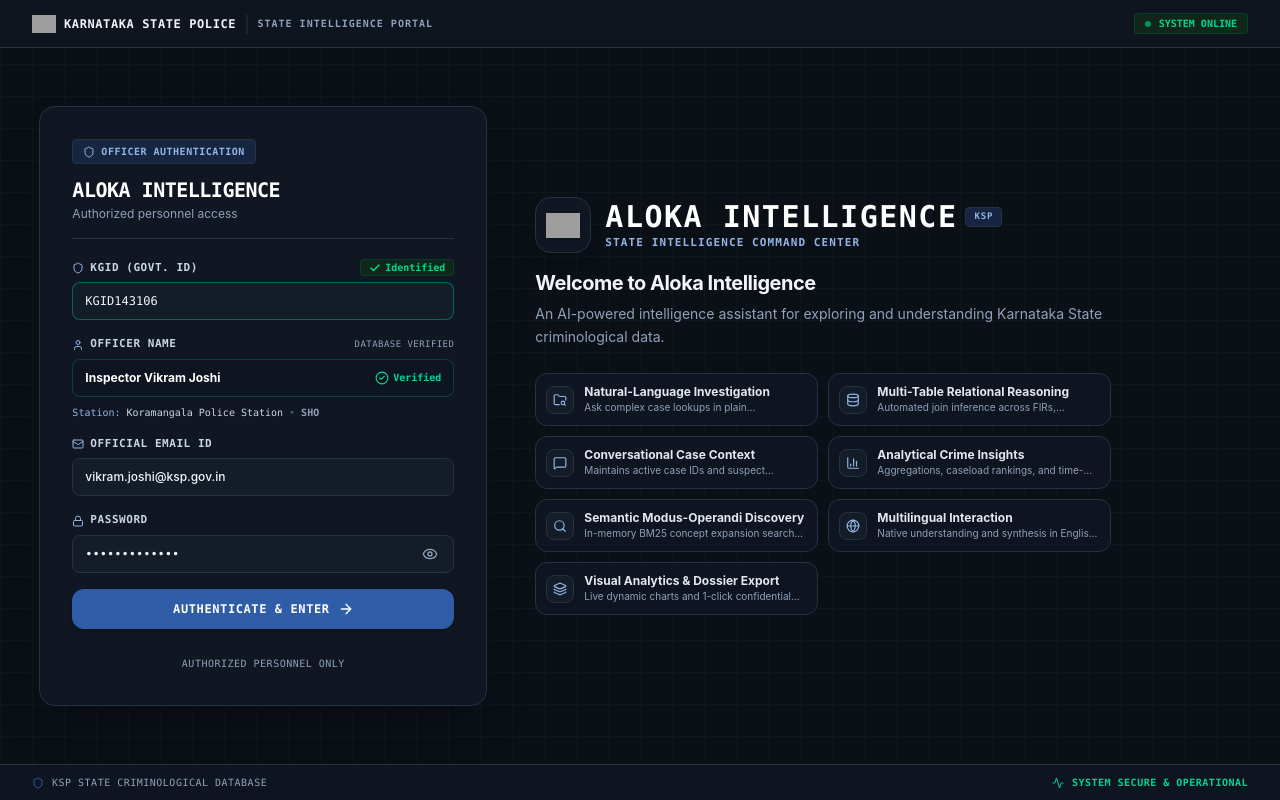
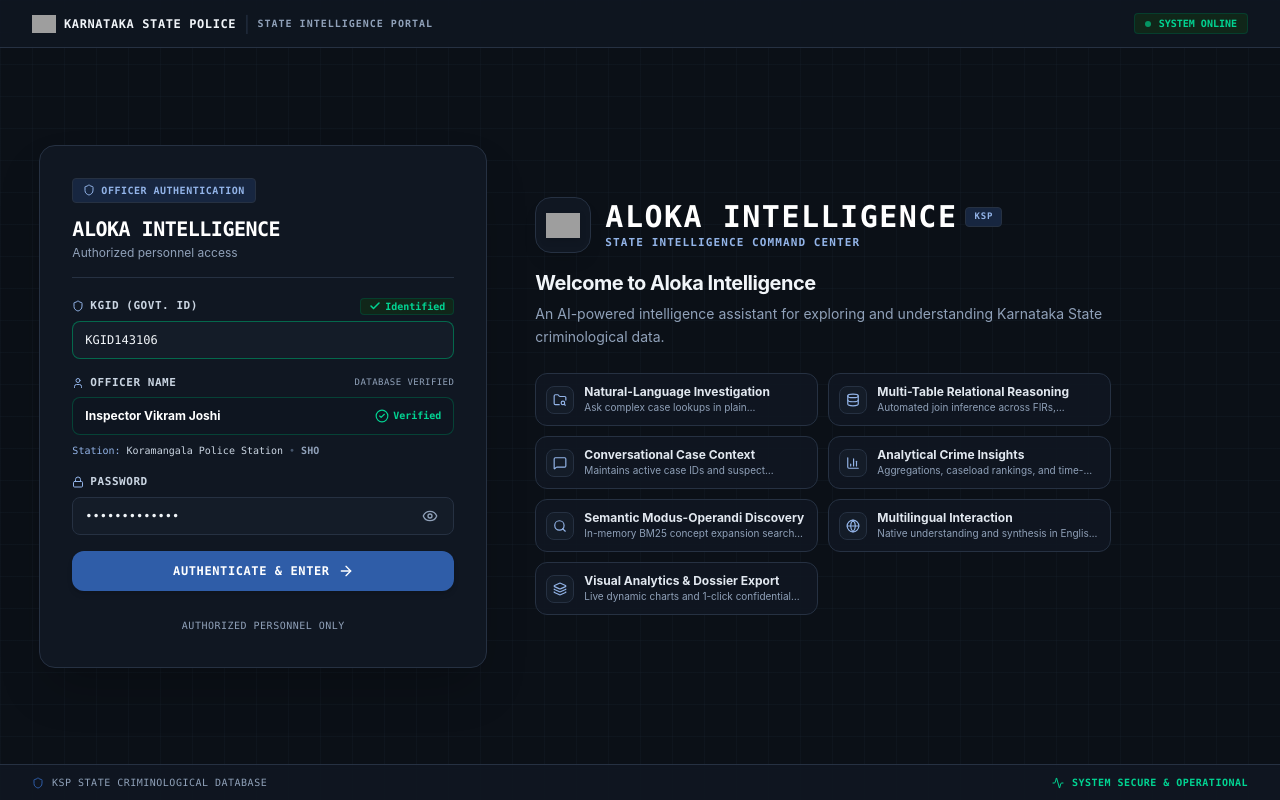
Before and after one commit to sudhir-sharma-17/ksp_crime_bot, a React (Vite) app in the folder frontend/: page / in a window 1280 px wide. Built offline with nearby package versions, Linux system fonts and the light colour scheme; no server answers; grey boxes are pictures that could not be loaded.

Commit message:
refactor(auth): remove email ID field from officer authentication credentials

```diff
--- a/frontend/src/components/auth/LoginPage.jsx
+++ b/frontend/src/components/auth/LoginPage.jsx
@@ -2,7 +2,6 @@ import React, { useState, useEffect, useRef } from 'react';
 import {
   Shield,
   User,
-  Mail,
   Lock,
   Eye,
   EyeOff,
@@ -71,7 +70,6 @@ export default function LoginPage({ onLoginSuccess }) {
   const [officerData, setOfficerData] = useState(null);
   const [isVerifying, setIsVerifying] = useState(false);
   const [kgidError, setKgidError] = useState(null);
-  const [email, setEmail] = useState('');
   const [password, setPassword] = useState('AlokaKSP@2026');
   const [showPassword, setShowPassword] = useState(false);
   const [isAuthenticating, setIsAuthenticating] = useState(false);
@@ -103,9 +101,6 @@ export default function LoginPage({ onLoginSuccess }) {
         if (data.found) {
           setOfficerData(data);
           setKgidError(null);
-          if (data.email) {
-            setEmail(data.email);
-          }
         } else {
           setOfficerData(null);
           setKgidError(data.message || "KGID NOT FOUND. Please verify and try again.");
@@ -123,7 +118,6 @@ export default function LoginPage({ onLoginSuccess }) {
             email: "vikram.joshi@ksp.gov.in"
           };
           setOfficerData(fallbackData);
-          setEmail(fallbackData.email);
           setKgidError(null);
         } else {
           setOfficerData(null);
@@ -153,7 +147,7 @@ export default function LoginPage({ onLoginSuccess }) {
         rank: officerData.rank,
         designation: officerData.designation,
         unit: officerData.unit,
-        email: email.trim() || officerData.email || 'officer@ksp.gov.in'
+        email: officerData.email || 'officer@ksp.gov.in'
       });
     }, 400);
   };
@@ -312,25 +306,7 @@ export default function LoginPage({ onLoginSuccess }) {
               )}
             </div>
 
-            {/* Field 3: Official Email (Auto-populated or Editable) */}
-            <div className="space-y-1.5">
-              <label className="text-[11px] font-mono font-semibold text-slate-300 uppercase tracking-wider flex items-center gap-1.5">
-                <Mail className="w-3 h-3 text-[#93B4E8]" />
-                <span>Official Email ID</span>
-              </label>
-              <div className="relative flex items-center">
-                <input
-                  type="email"
-                  required
-                  value={email}
-                  onChange={(e) => setEmail(e.target.value)}
-                  placeholder="Enter official email (e.g. officer@ksp.gov.in)"
-                  className="w-full bg-[#141C28] border border-[#263142] rounded-lg py-2.5 px-3 text-xs text-slate-100 placeholder-slate-500 focus:outline-none focus:border-[#2F5DA8] focus:ring-1 focus:ring-[#2F5DA8]/50 transition-all font-medium"
-                />
-              </div>
-            </div>
-
-            {/* Field 4: Password */}
+            {/* Field 3: Password */}
             <div className="space-y-1.5">
               <label className="text-[11px] font-mono font-semibold text-slate-300 uppercase tracking-wider flex items-center gap-1.5">
                 <Lock className="w-3 h-3 text-[#93B4E8]" />
```
